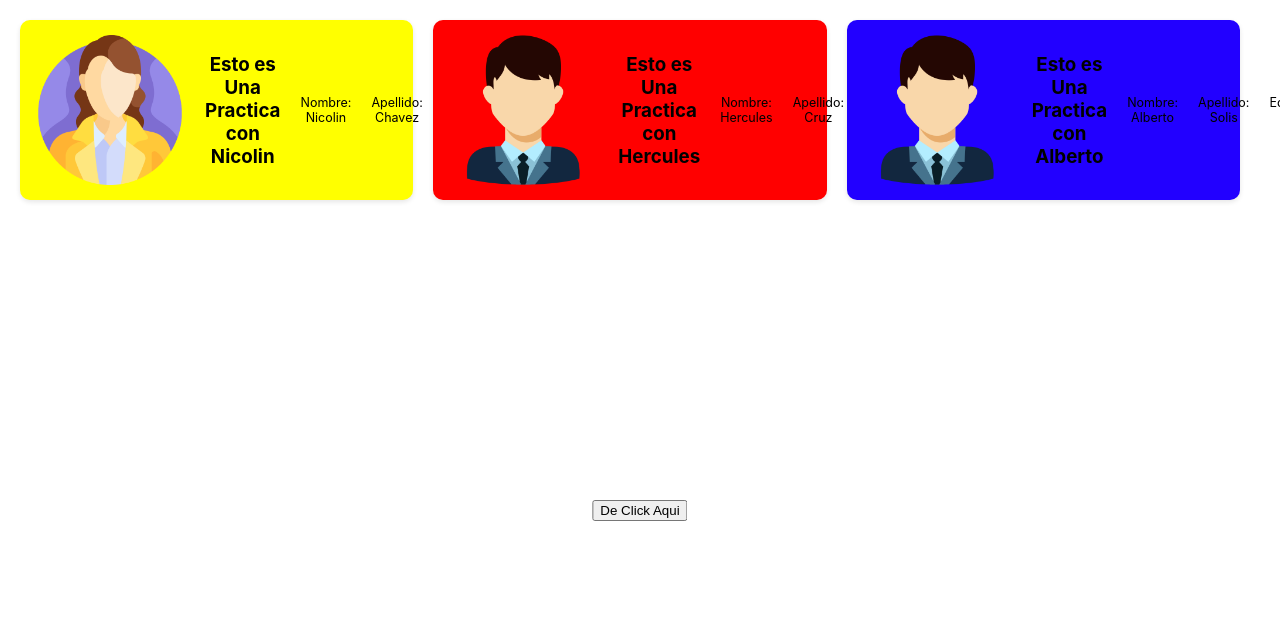
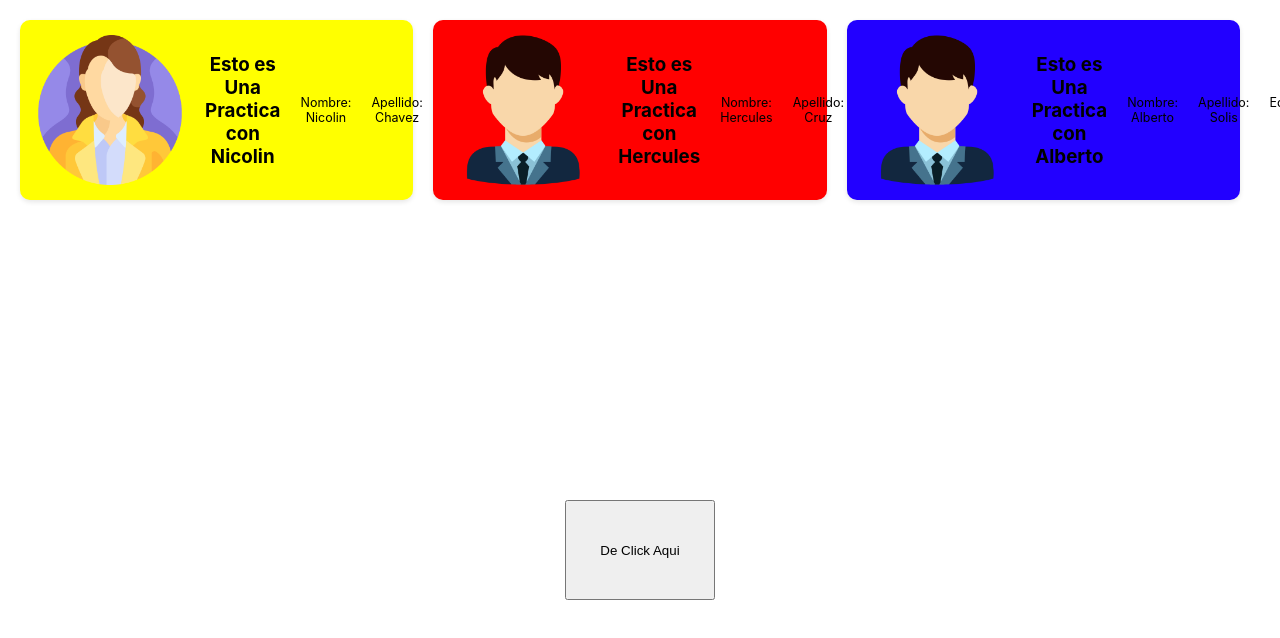
Before and after one commit to nicolevera2000/practica_, a React (Create React App) app: page / in a window 1280 px wide. Shown: the top 638 px of the page. Built offline with nearby package versions, Linux system fonts and the light colour scheme.

Commit message:
le subi el tamaño al boton

```diff
--- a/src/estilos/estilo_saludo.css
+++ b/src/estilos/estilo_saludo.css
@@ -51,6 +51,8 @@
   top: 500px;
   left: 50%;
   transform: translateX(-50%);
+  height: 100px;
+  width: 150px;
 }
 
 
```
